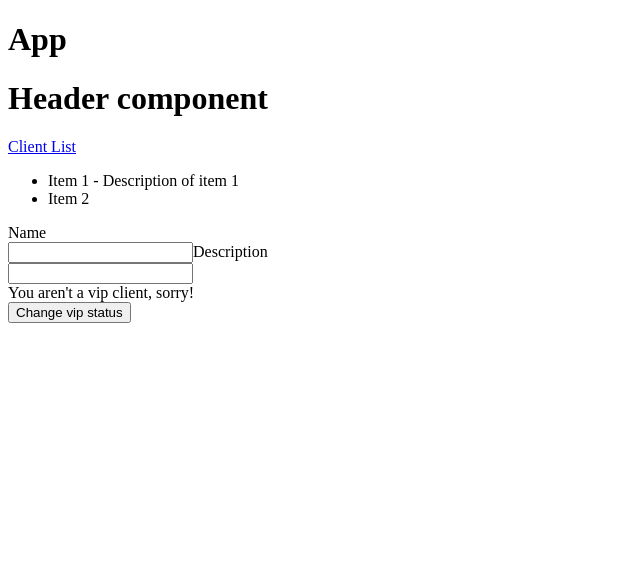
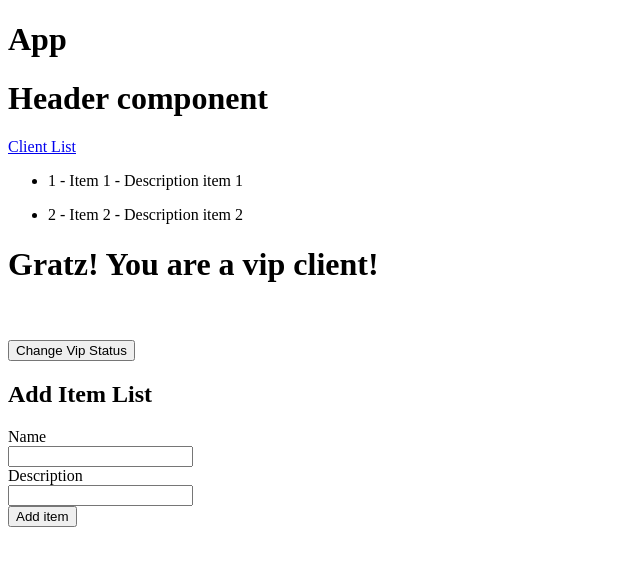
Before and after one commit to EMoonlit/angular-playground, an Angular app: page / in a window 1280 px wide. Shown: the top 566 px of the page, without its empty margins (0-640 px from the left). Built offline with nearby package versions, Linux system fonts and the light colour scheme.

Commit message:
feat: added func for change page info

```diff
--- a/src/app/app.component.html
+++ b/src/app/app.component.html
@@ -3,19 +3,11 @@
 
 <router-outlet></router-outlet>
 
-<ul>
-    <li>Item 1 - {{description1}}</li>
-    <li>Item 2</li>
+<ul *ngFor="let value of values">
+    <li>{{value.id}} - {{value.name}} - {{value.description}}</li>
 </ul>
 
-<label>Name</label>
-<br>
-<input [(ngModel)]="value.name" />
 
-<label>Description</label>
-<br>
-<input [(ngModel)]="value.description" />
-<br>
 <div *ngIf="isVipClient; else NotVipClient">
     <h1>Gratz! You are a vip client!</h1>
 </div>
@@ -23,5 +15,17 @@
 <ng-template #NotVipClient>
     You aren't a vip client, sorry!
 </ng-template>
+<br>
+<button (click)="ChangeVipStatus()">Change Vip Status</button>
+<br>
+<h2>Add Item List</h2>
+<label>Name</label>
+<br>
+<input [(ngModel)]="value.name" />
+<br>
+<label>Description</label>
+<br>
+<input [(ngModel)]="value.description" />
+<br>
 
-<button onclick="{isVipClient}">Change vip status</button>
+<button (click)="AddItem()">Add item</button>
--- a/src/app/app.component.ts
+++ b/src/app/app.component.ts
@@ -8,7 +8,7 @@ import { Component } from '@angular/core';
 export class AppComponent {
   title = 'first-angular-app';
   description1 = 'Description of item 1';
-  isVipClient = false;
+  isVipClient = true
 
   value: {
     description: string,
@@ -19,4 +19,29 @@ export class AppComponent {
       name: '',
       id: 0
     }
+
+  values = [
+    {
+      description: 'Description item 1',
+      name: 'Item 1',
+      id: 1
+    },
+    {
+      description: 'Description item 2',
+      name: 'Item 2',
+      id: 2
+    }
+  ]
+
+  AddItem() {
+    this.values.push({
+      description: this.value.description,
+      name: this.value.name,
+      id: 3
+    })
+  }
+
+  ChangeVipStatus() {
+    this.isVipClient = !this.isVipClient
+  }
 }
```
